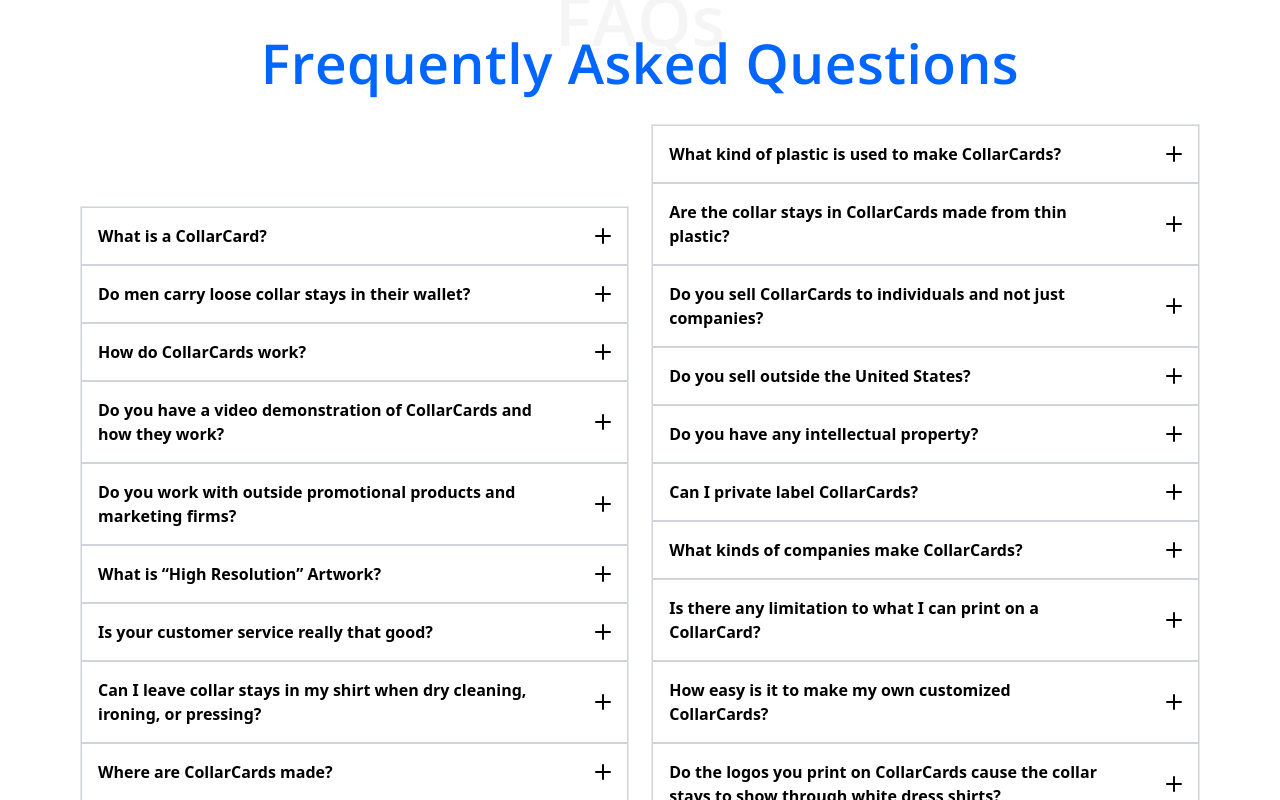
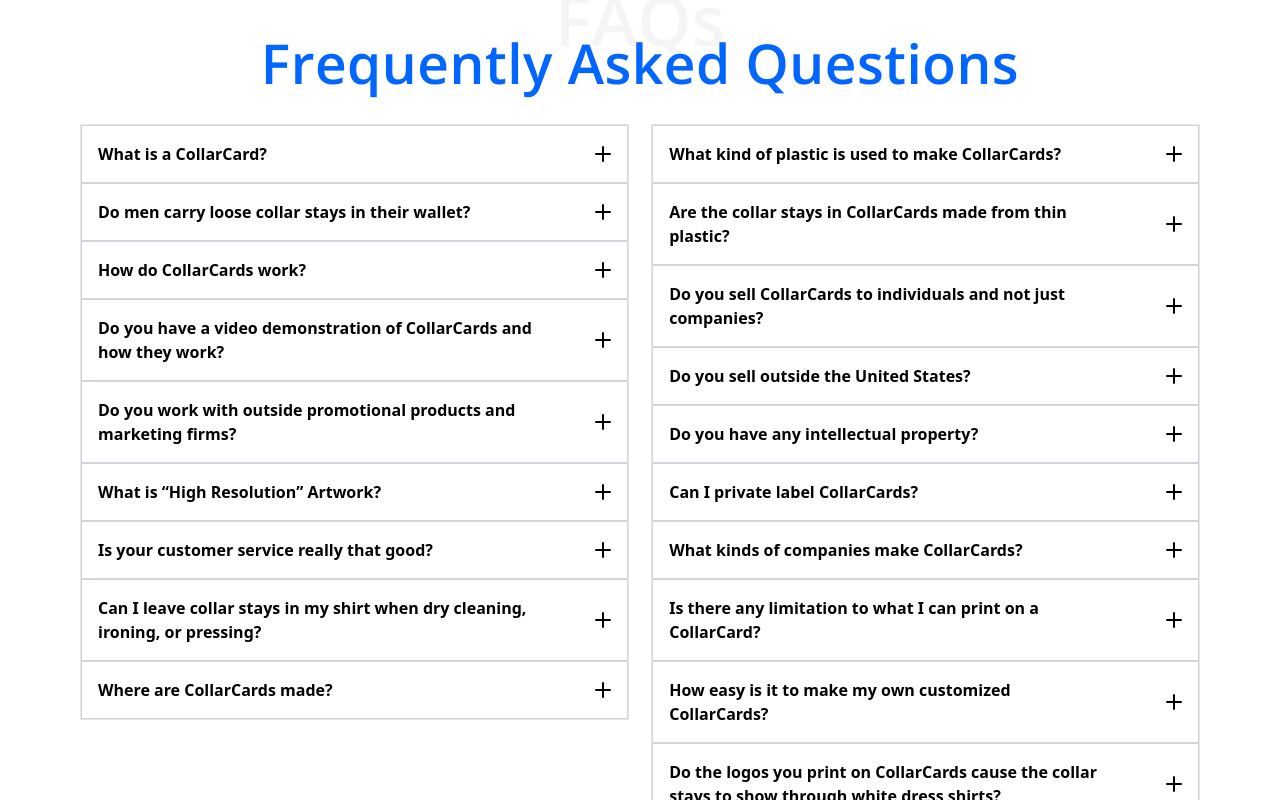
Before and after one commit to Suryavanshi-Ventures/Collarcard-Frontend, a React (Vite) app: page /contact in a window 1280 px wide. Shown: the part 4220-5020 px from the top of the page. Built offline with nearby package versions, Linux system fonts and the light colour scheme.

Commit message:
accordian fixed

```diff
--- a/src/Sections/Faq.jsx
+++ b/src/Sections/Faq.jsx
@@ -159,12 +159,12 @@
 
 
 
-      <div className="flex flex-col lg:flex-row justify-between mt-5">
-        <div className="w-full lg:w-[49%]">
+      <div className="flex flex-col items-start px-2 lg:px-0 lg:flex-row justify-between mt-5">
+        <div className="w-full h-full lg:w-[49%] ">
           <RenderQuestion faqs={questionsLeft} />
           {/* {renderQuestions(questionsLeft, "left")} */}
         </div>
-        <div className="w-full lg:w-[49%]">
+        <div className="w-full h-auto lg:w-[49%]">
           <RenderQuestion faqs={questionsRight} />
         </div>
       </div>
```
